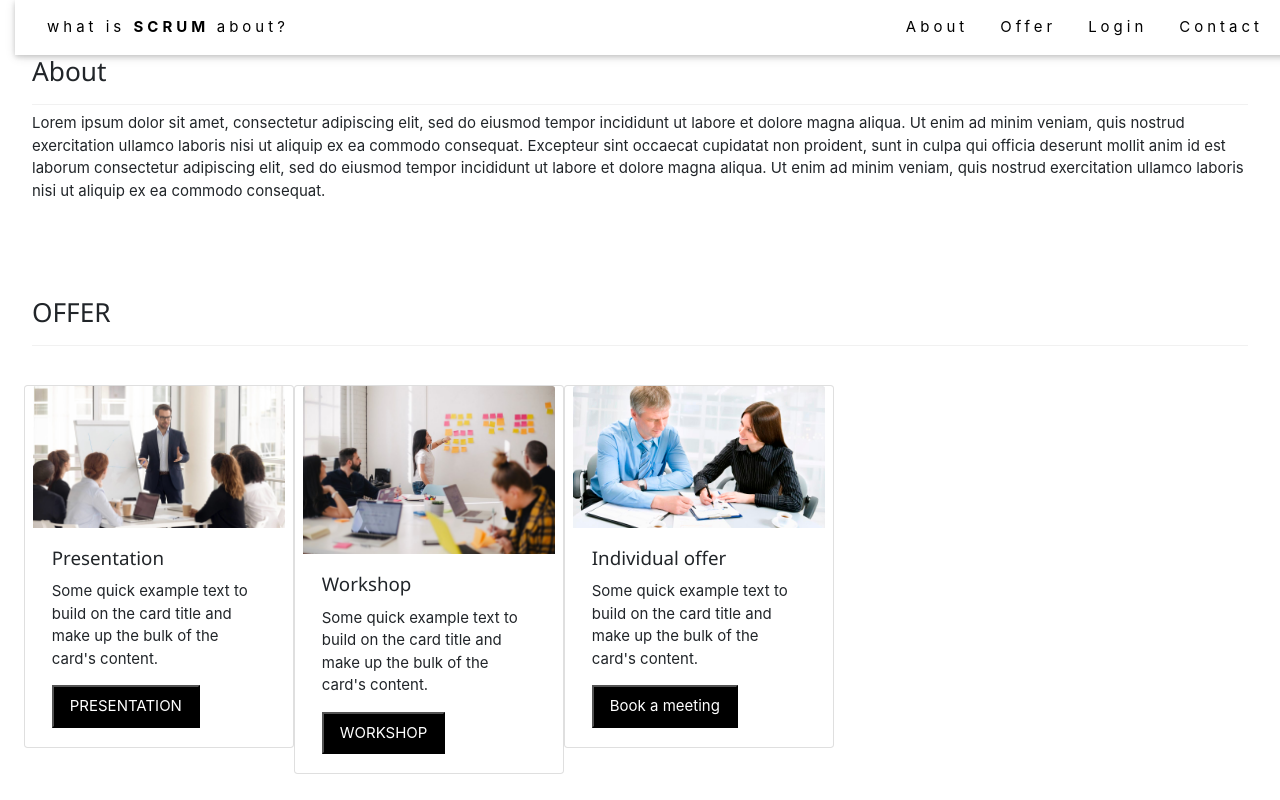
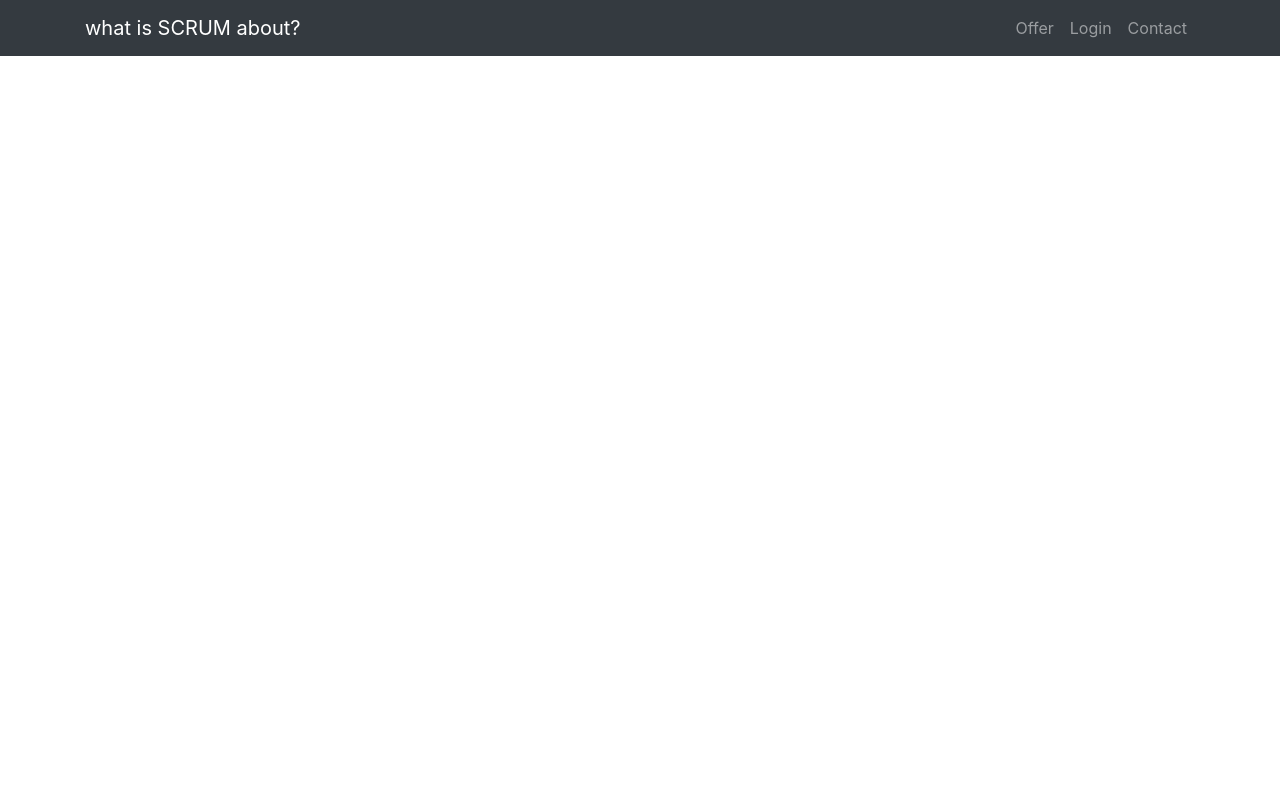
Before and after one commit to annaweronica/agile-frameworks, a Django app: page / in a window 1280 px wide. Run offline with Django 3.2, Linux system fonts and the light colour scheme; some libraries are stand-ins or nearby versions.

Commit message:
added navbar to base.html for different levels user

```diff
--- a/agile/urls.py
+++ b/agile/urls.py
@@ -23,4 +23,4 @@ urlpatterns = [
     path('admin/', admin.site.urls),
     path('accounts/', include('allauth.urls')),
     path('', include('agile_app.urls')),
-]+ static(settings.MEDIA_URL, document_root=settings.MEDIA_ROOT)
+] + static(settings.MEDIA_URL, document_root=settings.MEDIA_ROOT)
--- a/agile_app/templates/agile_app/main_page.html
+++ b/agile_app/templates/agile_app/main_page.html
@@ -2,60 +2,5 @@
 {% load static %}
 
     {% block content %}
-        <!-- Page content -->
-        <div class="w3-content w3-padding" style="max-width: 1564px;">
-            <!-- About Section -->
-            <div class="w3-container w3-padding-32" id="about">
-                <h3 class="w3-border-bottom w3-border-light-grey w3-padding-16">
-                    About
-                </h3>
-                <p>
-                    Lorem ipsum dolor sit amet, consectetur adipiscing elit, sed do eiusmod tempor incididunt ut labore et dolore magna aliqua. Ut enim ad minim veniam, quis nostrud exercitation ullamco laboris nisi ut aliquip ex ea commodo
-                    consequat. Excepteur sint occaecat cupidatat non proident, sunt in culpa qui officia deserunt mollit anim id est laborum consectetur adipiscing elit, sed do eiusmod tempor incididunt ut labore et dolore magna aliqua. Ut
-                    enim ad minim veniam, quis nostrud exercitation ullamco laboris nisi ut aliquip ex ea commodo consequat.
-                </p>
-            </div>
-            <!-- Project Section -->
-            <div class="w3-container w3-padding-32" id="offer">
-                <h3 class="w3-border-bottom w3-border-light-grey w3-padding-16">
-                    OFFER
-                </h3>
-            </div>
 
-            <div class="w3-row-padding">
-                <div class="card w3-col l3 m6 w3-margin-bottom" style="width: 18rem;">
-                    <img src="{{MEDIA_URL}}presentation.jpg" class="card-img-top" alt="presentation-image" />
-                    <div class="card-body">
-                        <h5 class="card-title">Presentation</h5>
-                        <p class="card-text">
-                            Some quick example text to build on the card title and make up the bulk of the card's content.
-                        </p>
-                        <!--<a href="#" class="btn btn-primary">Go somewhere</a>-->
-                        <button class="w3-black w3-padding">PRESENTATION</button>
-                    </div>
-                </div>
-                <div class="card w3-col l3 m6 w3-margin-bottom" style="width: 18rem;">
-                    <img src="{{MEDIA_URL}}workshop.jpg" class="card-img-top" alt="workshop-image" />
-                    <div class="card-body">
-                        <h5 class="card-title">Workshop</h5>
-                        <p class="card-text">
-                            Some quick example text to build on the card title and make up the bulk of the card's content.
-                        </p>
-                        <!--<a href="#" class="btn btn-primary">Go somewhere</a>-->
-                        <button class="w3-black w3-padding">WORKSHOP</button>
-                    </div>
-                </div>
-                <div class="card w3-col l3 m6 w3-margin-bottom" style="width: 18rem;">
-                    <img src="{{MEDIA_URL}}meeting.jpg" class="card-img-top" alt="meeting-image" />
-                    <div class="card-body">
-                        <h5 class="card-title">Individual offer</h5>
-                        <p class="card-text">
-                            Some quick example text to build on the card title and make up the bulk of the card's content.
-                        </p>
-                        <!--<a href="#" class="btn btn-primary">Go somewhere</a>-->
-                        <button class="w3-black w3-padding">Book a meeting</button>
-                    </div>
-                </div>
-            </div>
-        </div>
     {% endblock %}
--- a/static/css/base.css
+++ b/static/css/base.css
@@ -0,0 +1,16 @@
+html {
+    height: 100%;
+}
+
+
+
+/* ------------------------------------  main_page */
+.carousel-item {
+  height: 65vh;
+  min-height: 350px;
+  background: no-repeat center center scroll;
+  -webkit-background-size: cover;
+  -moz-background-size: cover;
+  -o-background-size: cover;
+  background-size: cover;
+}
--- a/templates/base.html
+++ b/templates/base.html
@@ -7,12 +7,16 @@
     {% block meta %}
         <meta http-equiv="X-UA-Compatible" content="ie=edge">
         <meta charset="UTF-8" />
+        <meta name="description" content="agile_frameworks">
+        <meta name="author" content="Anna_Janiak">
         <meta name="viewport" content="width=device-width, initial-scale=1, shrink-to-fit=no" />
     {% endblock %}
 
     {% block corecss %}
-        <link rel="stylesheet" href="https://www.w3schools.com/w3css/4/w3.css" />
-        <link rel="stylesheet" href="https://stackpath.bootstrapcdn.com/bootstrap/4.3.1/css/bootstrap.min.css" integrity="sha384-ggOyR0iXCbMQv3Xipma34MD+dH/1fQ784/j6cY/iJTQUOhcWr7x9JvoRxT2MZw1T" crossorigin="anonymous" />
+        <link rel="stylesheet" href="https://stackpath.bootstrapcdn.com/bootstrap/4.1.3/css/bootstrap.min.css" integrity="sha384-MCw98/SFnGE8fJT3GXwEOngsV7Zt27NXFoaoApmYm81iuXoPkFOJwJ8ERdknLPMO" crossorigin="anonymous">
+        <link href="static/css/base.css" rel="stylesheet">
+        <link href="https://fonts.googleapis.com/css?family=Catamaran:100,200,300,400,500,600,700,800,900" rel="stylesheet">
+        <link href="https://fonts.googleapis.com/css?family=Lato:100,100i,300,300i,400,400i,700,700i,900,900i" rel="stylesheet">
     {% endblock %}
 
     {% block corejs %}
@@ -21,26 +25,49 @@
         <script src="https://stackpath.bootstrapcdn.com/bootstrap/4.4.1/js/bootstrap.min.js" integrity="sha384-wfSDF2E50Y2D1uUdj0O3uMBJnjuUD4Ih7YwaYd1iqfktj0Uod8GCExl3Og8ifwB6" crossorigin="anonymous"></script>
     {% endblock %}
 
-        <title>SCRUM</title>
+    <title>SCRUM</title>
     </head>
 
     <body>
-    {% block page_header %}
-    <header class="container-fluid">
-     <!-- Navbar (sit on top) -->
-        <div class="w3-top">
-            <div class="w3-bar w3-white w3-wide w3-padding w3-card">
-                <a href="#home" class="w3-bar-item w3-button"> what is <b> SCRUM </b> about?</a>
-                <!-- Float links to the right. Hide them on small screens -->
-                <div class="w3-right w3-hide-small">
-                    <a href="#about" class="w3-bar-item w3-button">About</a>
-                    <a href="#offer" class="w3-bar-item w3-button">Offer</a>
-                    <a href="#login" class="w3-bar-item w3-button">Login</a>
-                    <a href="#contact" class="w3-bar-item w3-button">Contact</a>
-                </div>
+    {% block navbar %}
+     <!-- Navigation -->
+    <nav class="navbar navbar-expand-lg navbar-dark bg-dark fixed-top">
+        <div class="container">
+            <a class="navbar-brand" href="#">what is SCRUM about?</a>
+            <button class="navbar-toggler" type="button" data-toggle="collapse" data-target="#navbarResponsive" aria-controls="navbarResponsive" aria-expanded="false" aria-label="Toggle navigation">
+                <span class="navbar-toggler-icon"></span>
+            </button>
+            <div class="collapse navbar-collapse" id="navbarResponsive">
+                <ul class="navbar-nav ml-auto">
+                    <li class="nav-item active">
+                        {% if request.user.is_authenticated %}
+                            {% if request.user.is_superuser %}
+                            <li class="nav-item">
+                                <a class="nav-link" href="#">Profile Management</a>
+                            </li>
+                            {% endif %}
+                        <li class="nav-item">
+                                <a class="nav-link" href="#">My profile</a>
+                            </li>
+                            <li class="nav-item">
+                                <a class="nav-link" href="#">Logout</a>
+                            </li>
+                        {% else %}
+                            <li class="nav-item">
+                                <a class="nav-link" href="#">Offer</a>
+                            </li>
+                            <li class="nav-item">
+                                <a class="nav-link" href="#">Login</a>
+                            </li>
+                            <li class="nav-item">
+                                <a class="nav-link" href="#">Contact</a>
+                            </li>
+                        {% endif %}
+                    </li>
+                </ul>
             </div>
         </div>
-    </header>
+    </nav>
     {% endblock %}
 
     {% block content %}
```
Also changed, not shown: base-test.html (deleted, +0 -55 lines), README.md, db.sqlite3.
